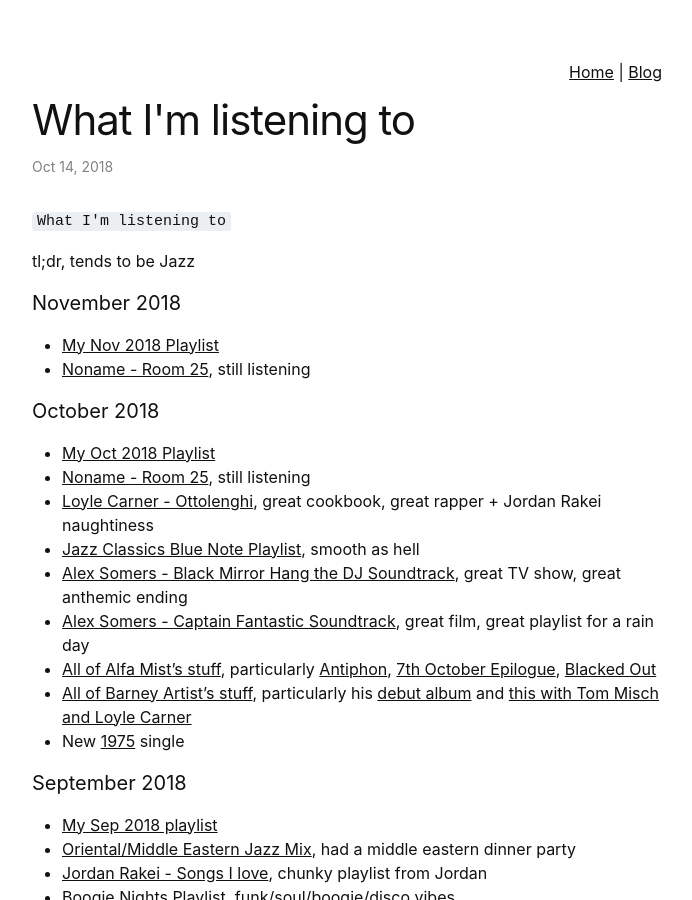
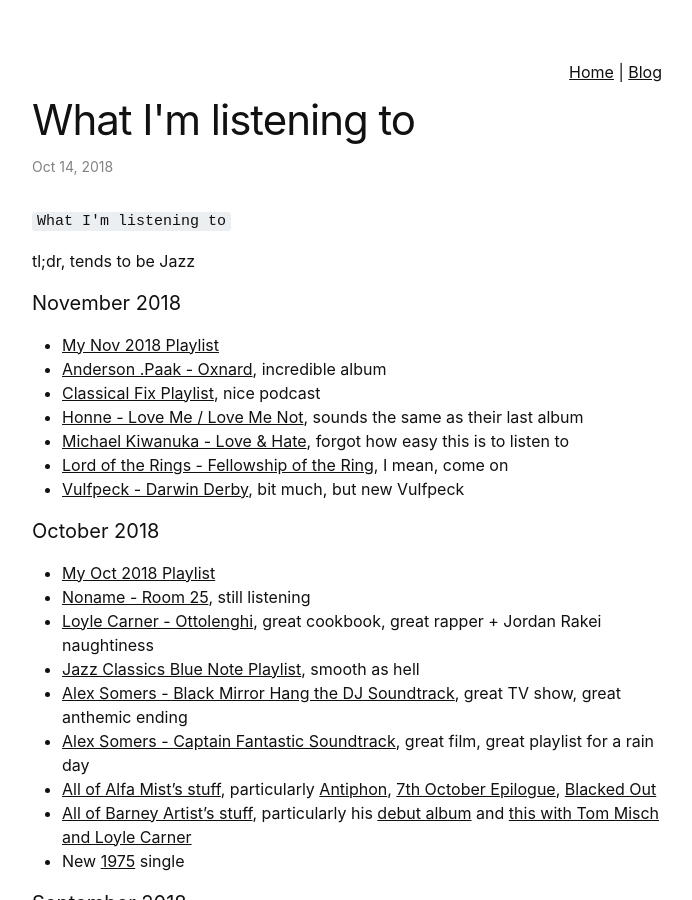
Before and after one commit to richardcadman/rich.fyi, a Jekyll site: the page built from _posts/2018-10-14-what-im-listening-to.markdown, in a window 1280 px wide and 900 px high. Shown: the whole window, without its empty margins (293-985 px from the left). Built offline with Jekyll 4.4.1, drawn with Linux system fonts in a browser that asks for light colours; some web fonts are replaced.

Commit message:
added November listening

```diff
--- a/_posts/2018-10-14-what-im-listening-to.markdown
+++ b/_posts/2018-10-14-what-im-listening-to.markdown
@@ -11,8 +11,13 @@ tl;dr, tends to be Jazz
 
 #### November 2018
 
-- [My Nov 2018 Playlist](spotify:user:kingcadders:playlist:5n0YG0jrRmjxWqYKTNGGiZ)
-- [Noname - Room 25](spotify:album:7oHM3Sj0l2nXAzGAxW0KOt), still listening
+- [My Nov 2018 Playlist](spotify:user:kingcadders:playlist:1MN1Vz26NTFTZafFJ5oR1I)
+- [Anderson .Paak - Oxnard](spotify:album:3rqqwtJE89WoWvMyPTvbZc), incredible album
+- [Classical Fix Playlist](spotify:user:rl0t0ut0zu27ouetrby7doect:playlist:4N19PpjoOnom1bq6QMaKBm), nice podcast
+- [Honne - Love Me / Love Me Not](spotify:album:0fwZXPXf41aF6H0CN3UtXV), sounds the same as their last album
+- [Michael Kiwanuka - Love & Hate](spotify:album:71kreixSBb0aUsk2gx0lcA), forgot how easy this is to listen to
+- [Lord of the Rings - Fellowship of the Ring](spotify:album:04rz93AqGy9JduzV3K81Dh), I mean, come on
+- [Vulfpeck - Darwin Derby](spotify:album:1ntmUvbS2ycBWoIWgmTVtx), bit much, but new Vulfpeck
 
 #### October 2018
 
```
